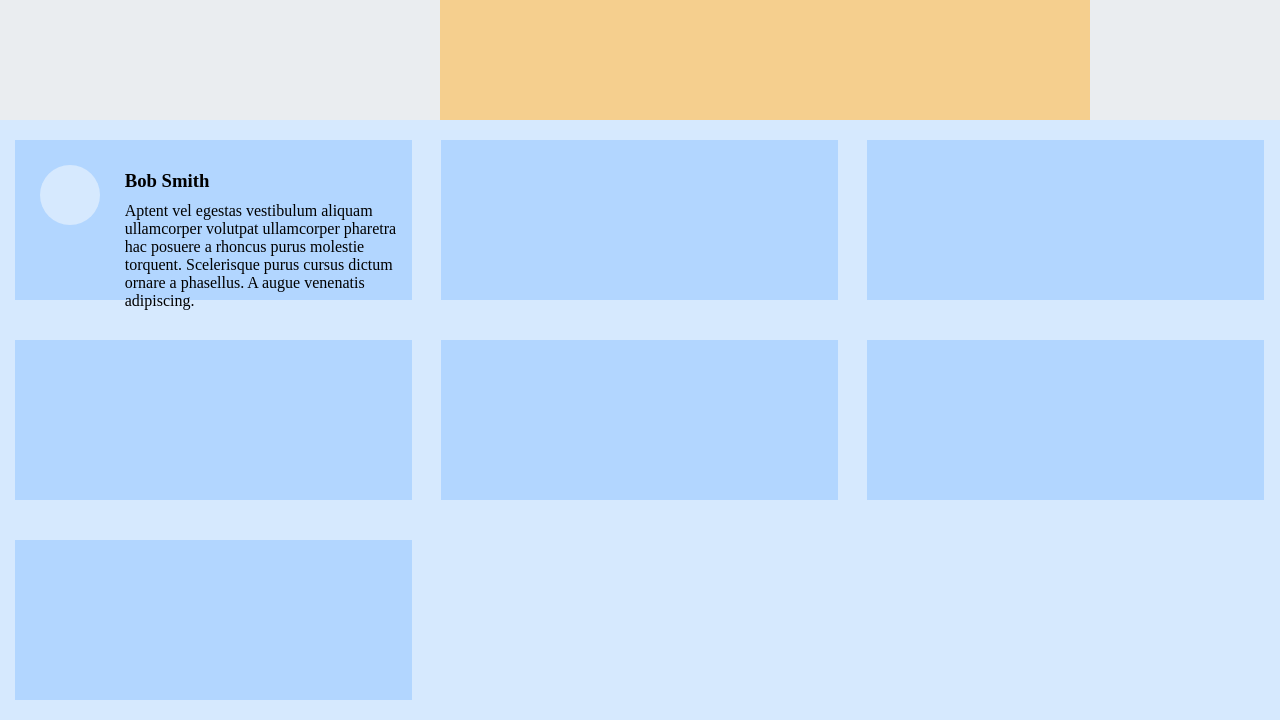
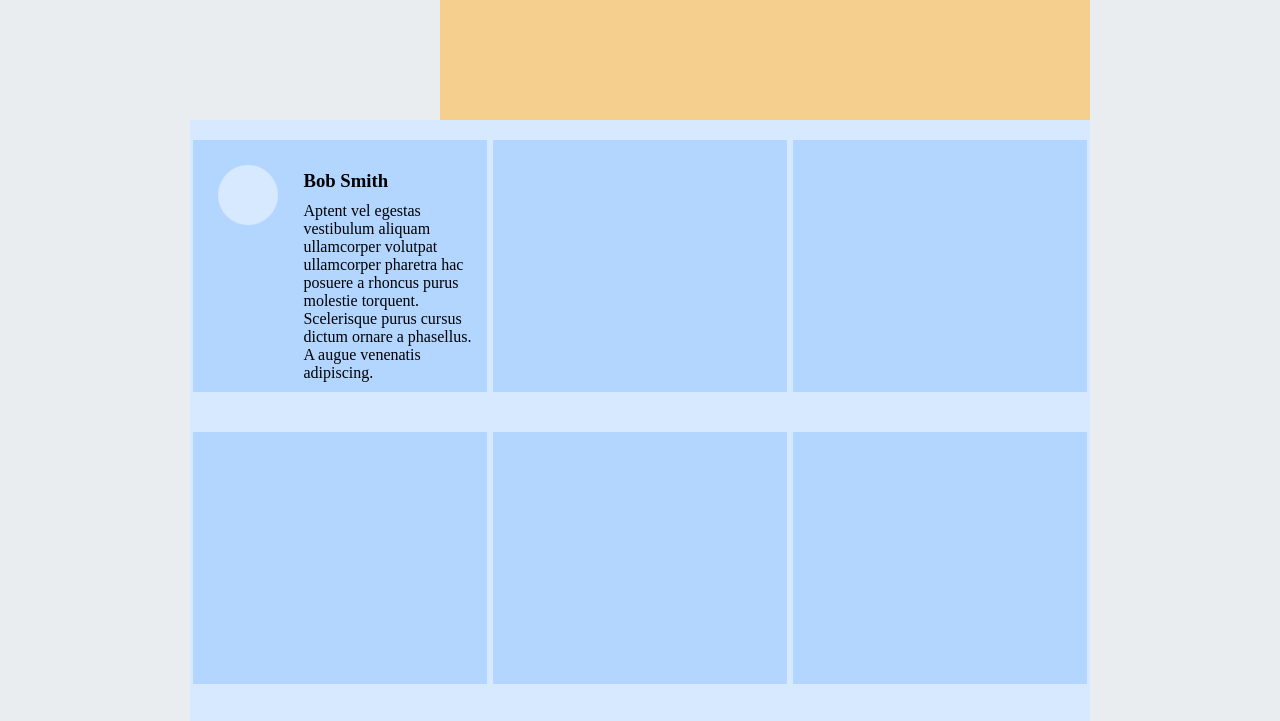
Before and after one commit to vavulis/traning, a plain HTML site: page floats/floats.html in a window 1280 px wide. Shown: the part 480-1201 px from the top of the page. Drawn offline with Linux system fonts and the light colour scheme.

Commit message:
/ex-1:
Add grid to footer

```diff
--- a/floats/floats.html
+++ b/floats/floats.html
@@ -32,6 +32,7 @@
     <!-- Add this -->
 
     <div class='footer'>
+        <div class="footer__inner">
             <div class='column'>
                 <div class='avatar'></div>
                 <h3 class='username'>Bob Smith</h3>
@@ -44,6 +45,8 @@
             <div class='column'></div>
             <div class='column'></div>
         </div>
+
+    </div>
 </body>
 
 </html>
--- a/floats/styles.css
+++ b/floats/styles.css
@@ -11,9 +11,7 @@
 
 .column {
   float: left;
-  width: 31%;
   margin: 20px 1.15%;
-  height: 160px;
   background-color: #B2D6FF;    /* Medium blue */
 }
 
@@ -56,10 +54,24 @@
 p {
   margin-bottom: 20px;
 }
+.footer {
+  background-color: #EAEDF0;
+}
 
-.footer {
+
+.footer__inner {
   overflow: hidden;
   background-color: #D6E9FE;
+  max-width: 900px;
+  margin: 0 auto;
+  display: grid;
+  grid-template: repeat(3, 1fr) / repeat(3, 1fr);
+}
+
+@media (max-width: 768px) {
+  .footer__inner {
+    grid-template: repeat(3, 1fr) / 1fr ;
+  }
 }
 
 .avatar {
```
Lines whose indentation alone changed are shown as unchanged.
